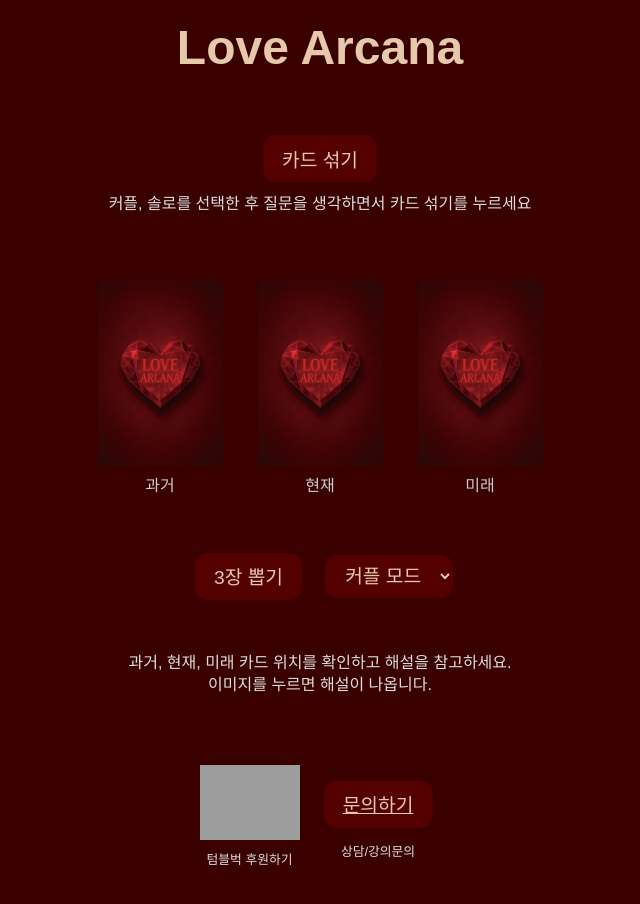
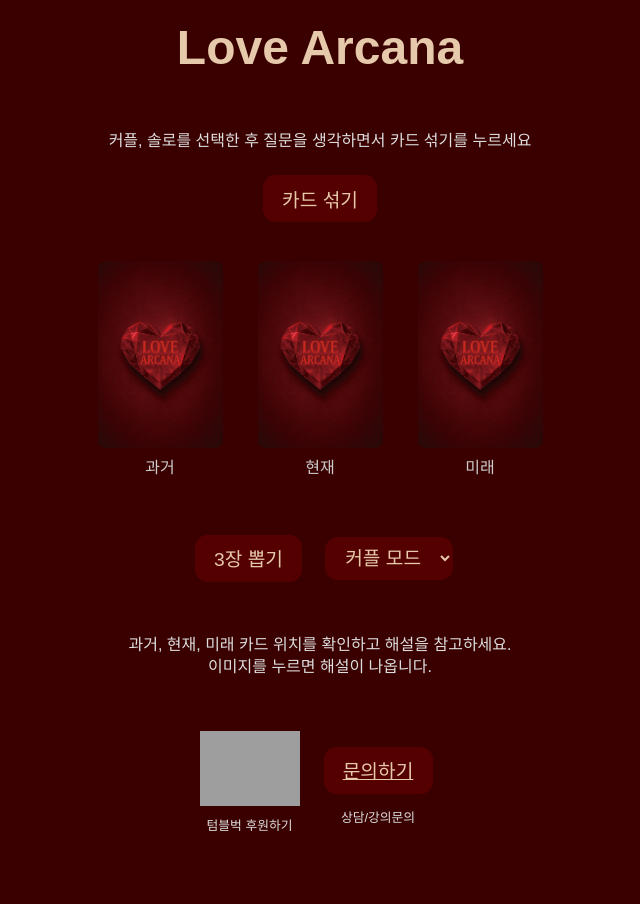
Before and after one commit to love-arcana/ctrlheart, a plain HTML site: page index.html in a window 1280 px wide. Shown: the whole page, without its empty margins (320-960 px from the left). Drawn offline with Linux system fonts and the light colour scheme; grey boxes are pictures that could not be loaded.

Commit message:
Add files via upload

```diff
--- a/index.html
+++ b/index.html
@@ -3,7 +3,7 @@
 <head>
   <meta charset="UTF-8"/>
   <meta name="viewport" content="width=device-width, initial-scale=1.0"/>
-  <title>Love Arcana – 3장 뽑기</title>
+  <title>Love Arcana</title>
   <link rel="manifest" href="manifest.json">
   <link rel="apple-touch-icon" href="images/icon-192.png">
   <link rel="icon" href="images/icon-512.png">
@@ -54,7 +54,7 @@
     }
     #post-guide {
       font-size:clamp(0.8rem,2vw,1rem); color:#ddd;
-      margin:0.5rem 0 2rem 0; line-height:1.4;
+      margin:0.5rem 0 1rem 0; line-height:1.4;
     }
     .action-container {
       display:flex;
@@ -84,8 +84,9 @@
 <body>
   <h1>Love Arcana</h1>
   <br><br>
+  <p class="guide">커플, 솔로를 선택한 후 질문을 생각하면서 카드 섞기를 누르세요</p>
   <button id="shuffle" class="btn">카드 섞기</button>
-  <p class="guide">커플, 솔로를 선택한 후 질문을 생각하면서 카드 섞기를 누르세요</p>
+
   <br><br>
   <div id="card-container">
     <div class="card-wrapper"><div class="card"></div><p class="pos-label">과거</p></div>
```
